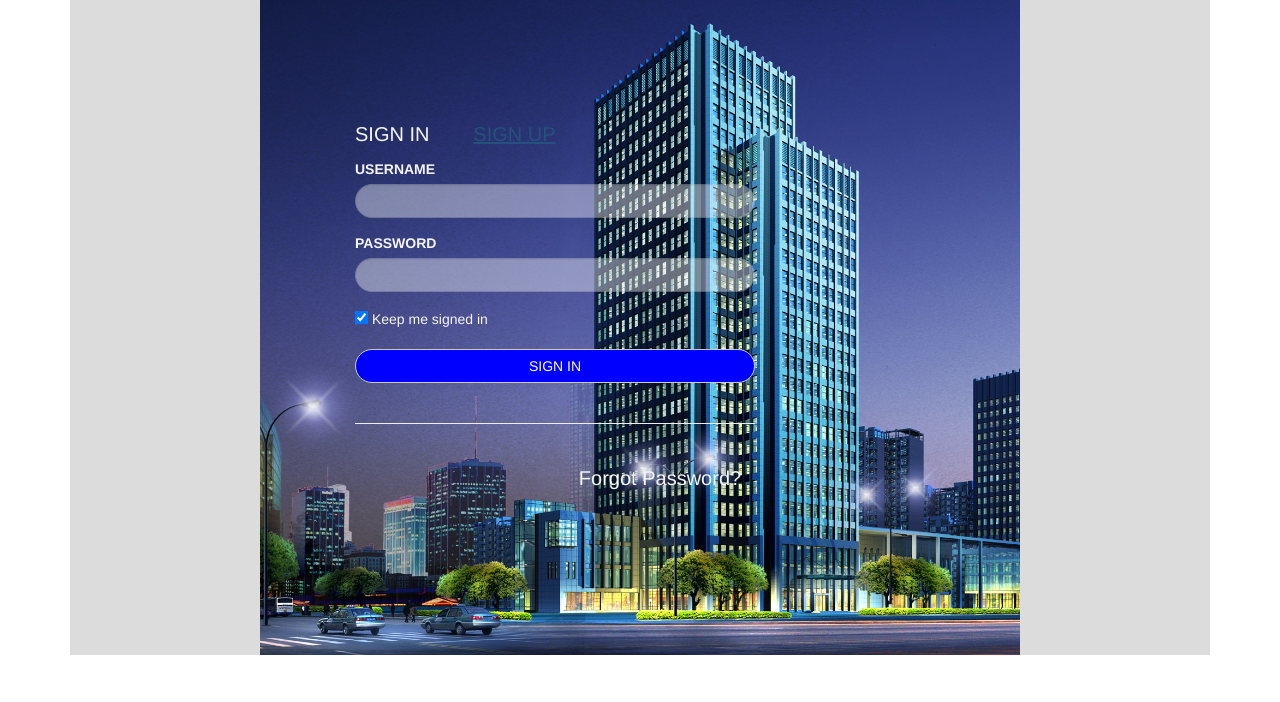
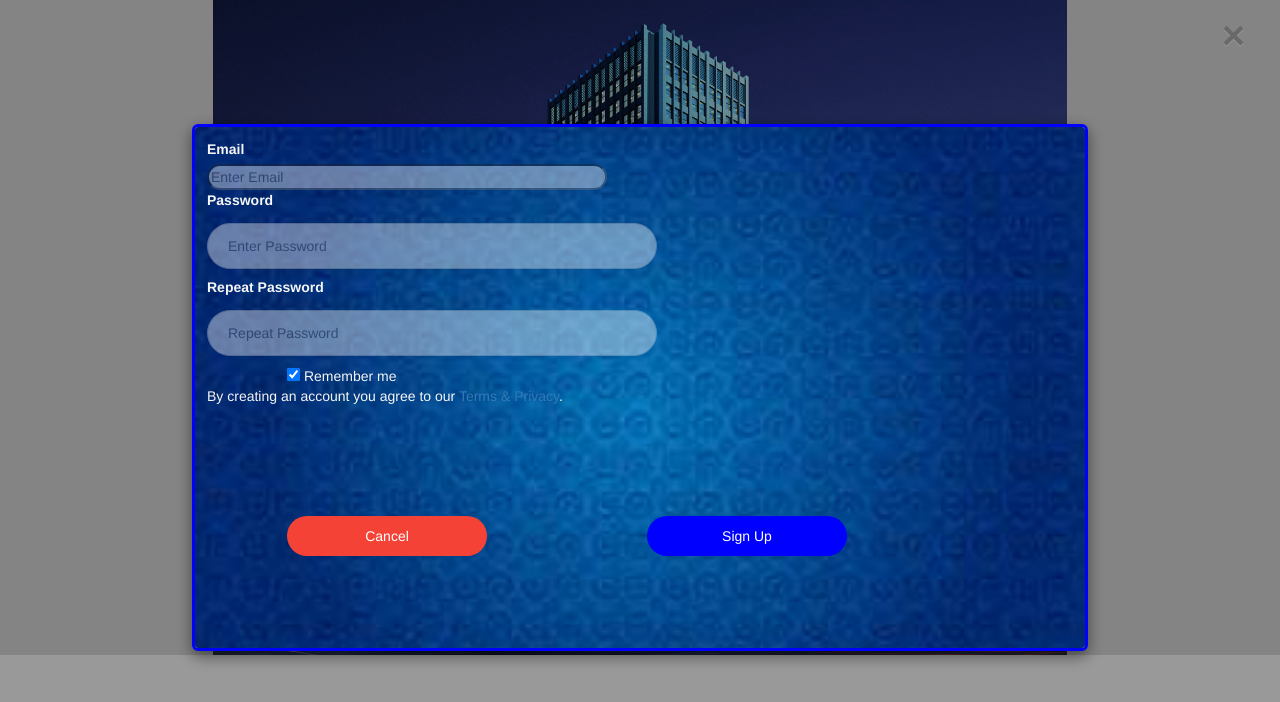
Before and after one commit to adamkalule/LOG, a plain HTML site: page index.html in a window 1280 px wide. Both pictures are taken after a click on the link "SIGN UP". Drawn offline with nearby package versions, Linux system fonts and the light colour scheme.

Commit message:
yeah commit

```diff
--- a/css/styles.css
+++ b/css/styles.css
@@ -69,3 +69,106 @@ ol a:hover{
     width: 400px;
     margin-left: 80px;
 }
+
+
+input[type=text], input[type=password] {
+    width: 450px;
+    padding: 12px 20px;
+    margin: 8px 0;
+    display: inline-block;
+    border: 1px solid #ccc;
+    box-sizing: border-box;
+}
+
+
+input[type="email"]{
+    opacity: 0.4;
+    width: 400px;
+}
+
+
+button {
+    background-color: #4CAF50;
+    color: white;
+    margin: 80px;
+    border: none;
+    cursor: pointer;
+    width: 450px;
+}
+
+
+.cancelbtn {
+    padding: 10px 20px;
+    background-color: #f44336;
+    border-radius: 45px;
+}
+
+
+.cancelbtn,.signupbtn {
+    float: left;
+    width: 200px;
+}
+
+
+.signupbtn{
+    padding: 10px 20px;
+}
+
+
+.container {
+    padding: 12px;
+}
+
+
+.modal {
+    display: none;
+    position: fixed;
+    z-index: 1;
+    left: 0;
+    top: 0;
+    width: 100%;
+    height: 100%;
+    overflow: auto;
+    background-color: black;
+    background-color: rgba(0,0,0,0.4);
+    padding-top: 60px;
+}
+
+
+.modal-content {
+    background-image: url(../images/4.jpg);
+    background-size: cover;
+    margin: 5% auto 15% auto;
+    border: 3px solid blue;
+    width: 70%;
+}
+
+
+.close {
+    position: absolute;
+    right: 35px;
+    top: 15px;
+    color: #000;
+    font-size: 40px;
+    font-weight: bold;
+}
+
+.close:hover,
+.close:focus {
+    color: red;
+    cursor: pointer;
+}
+
+
+.clearfix::after {
+    content: "";
+    clear: both;
+    display: table;
+}
+
+
+@media screen and (max-width: 300px) {
+    .cancelbtn, .signupbtn {
+        width: 100%;
+    }
+}
--- a/index.html
+++ b/index.html
@@ -19,20 +19,21 @@
         </script>
         </head>
         <body>
-            <div class="container">
+            <div class="container1">
                 <div class="col-sm-2"></div>
             <div class="col-sm-8">
+
                     <form action="/action_page.php"method="post"name="myForm">
                     <ul>
                         <a href="#">SIGN IN</a>
-                        <a href="#">SIGN UP</a>
+                        <a href="#"onclick="document.getElementById('id01').style.display='block'">SIGN UP</a>
                     </ul>
                       <div class="form-group">
                         <label for="username">USERNAME</label>
                         <input type="email"class="form-control"id="email"name="username" required>
                     </div>
                     <div class="form-group">
-                        <label for="password">PASSWORD</label>
+                        <label for="password">PASSWORD</label><br>
                         <input type="password"class="form-control"id="password"name="psw" required>
                     </div>
                     <input type="checkbox"checked="checked"> Keep me signed in
@@ -53,8 +54,42 @@
                     </ol>
                     </div>
                     </form>
-               </div>
-            <div class="col-sm-2"></div>
-        </div>
-    </body>
-</html>
+                                <!-- The Modal (contains the Sign Up form) -->
+                        <div id="id01" class="modal">
+                          <span onclick="document.getElementById('id01').style.display='none'" class="close" title="Close Modal">&times;</span>
+                          <form class="modal-content animate" action="/action_page.php">
+                            <div class="container">
+                              <label><b>Email</b></label><br>
+                              <input type="email" placeholder="Enter Email" name="email" required><br>
+
+                              <label><b>Password</b></label><br>
+                              <input type="password" placeholder="Enter Password" name="psw" required><br>
+
+                              <label><b>Repeat Password</b></label><br>
+                              <input type="password" placeholder="Repeat Password" name="psw-repeat" required><br>
+                              <input type="checkbox" checked="checked"> Remember me<br>
+                              <p>By creating an account you agree to our <a href="#">Terms & Privacy</a>.</p><br>
+
+                              <div class="clearfix">
+                                <button type="button" onclick="document.getElementById('id01').style.display='none'" class="cancelbtn">Cancel</button>
+                                <button type="submit" class="signupbtn">Sign Up</button>
+                              </div>
+                            </div>
+                          </form>
+                </div>
+                <script>
+                // Get the modal
+                var modal = document.getElementById('id01');
+
+                // When the user clicks anywhere outside of the modal, close it
+                window.onclick = function(event) {
+                    if (event.target == modal) {
+                        modal.style.display = "none";
+                    }
+                }
+                </script>
+                </div>
+                <div class="col-sm-2"></div>
+                </div>
+            </body>
+        </html>
```
Also changed, not shown: images/2.jpg (added), images/3.jpg (added), images/4.jpg (added), images/5.jpg (added).
